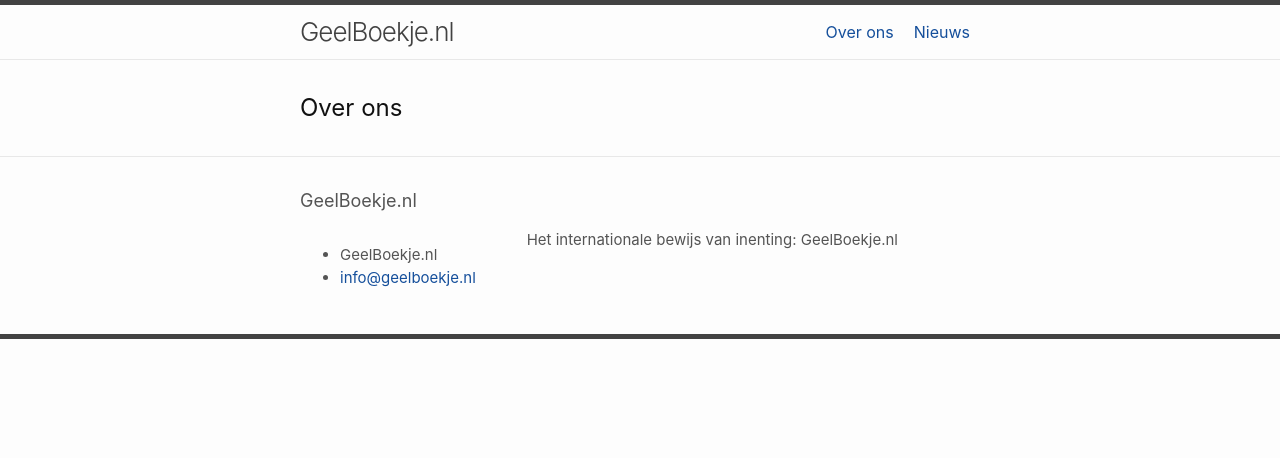
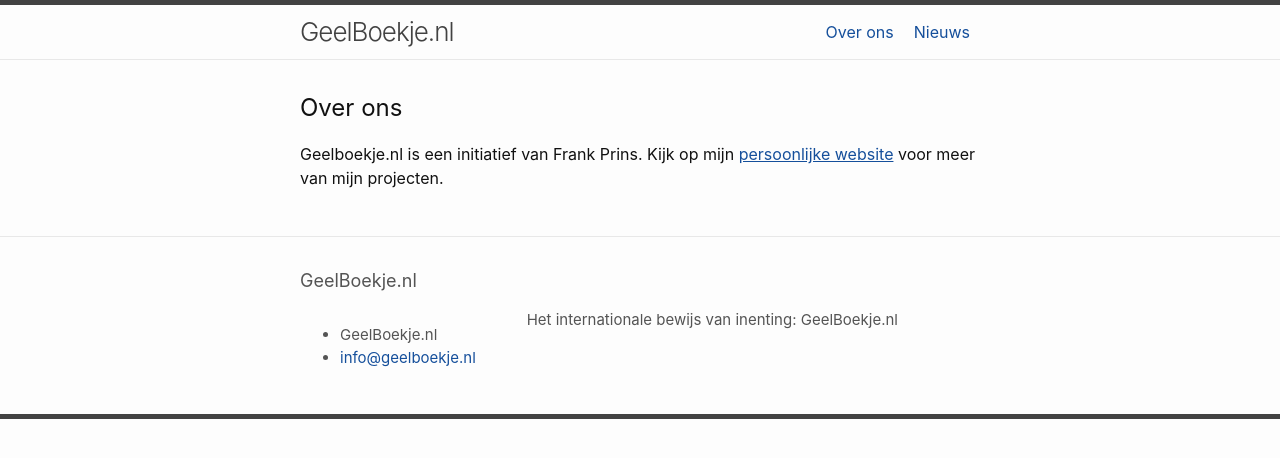
Before and after one commit to PrinsFrank/geelboekje.nl, a Jekyll site: the page built from over-ons.md, in a window 1280 px wide. Shown: the top 458 px of the page. Built offline with Jekyll 4.4.1, drawn with Linux system fonts in a browser that asks for light colours.

Commit message:
Fill about page

```diff
--- a/over-ons.md
+++ b/over-ons.md
@@ -2,3 +2,5 @@
 layout: page
 title: Over ons
 ---
+
+Geelboekje.nl is een initiatief van Frank Prins. Kijk op mijn [persoonlijke website](https://prinsfrank.nl) voor meer van mijn projecten.
```
